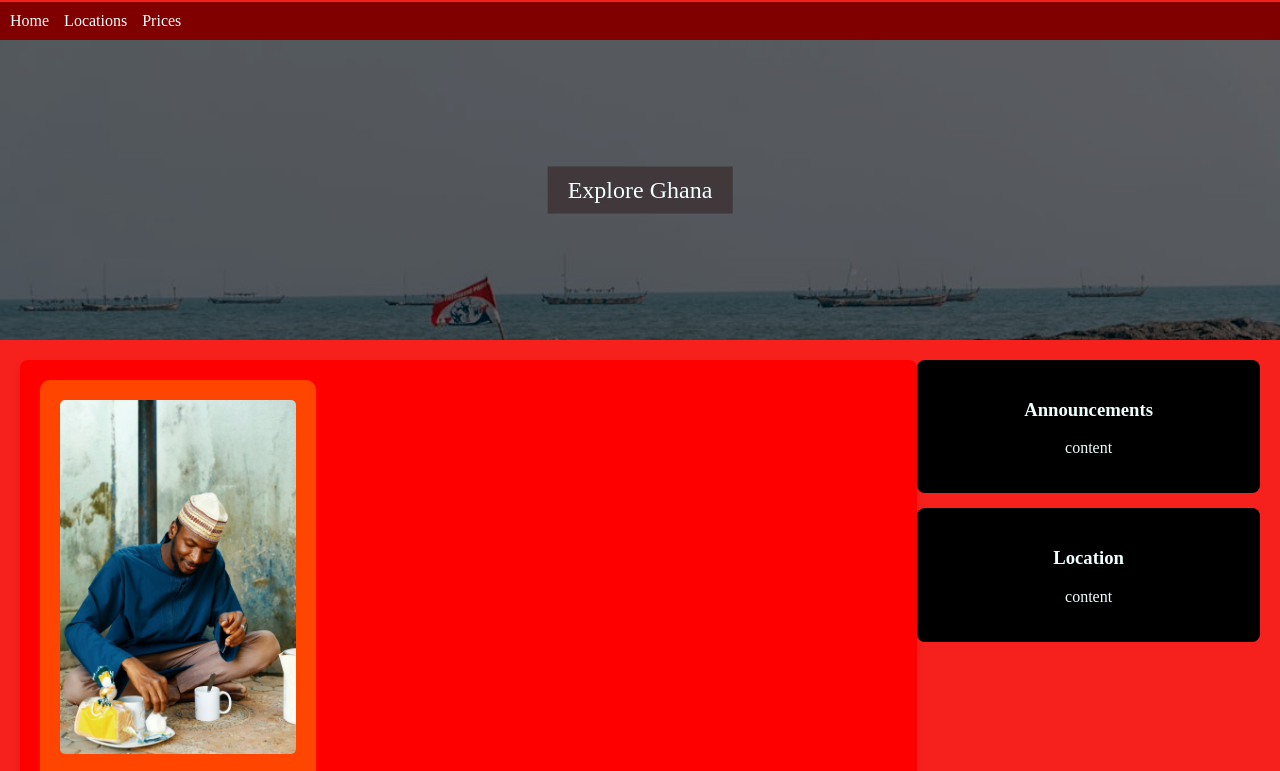
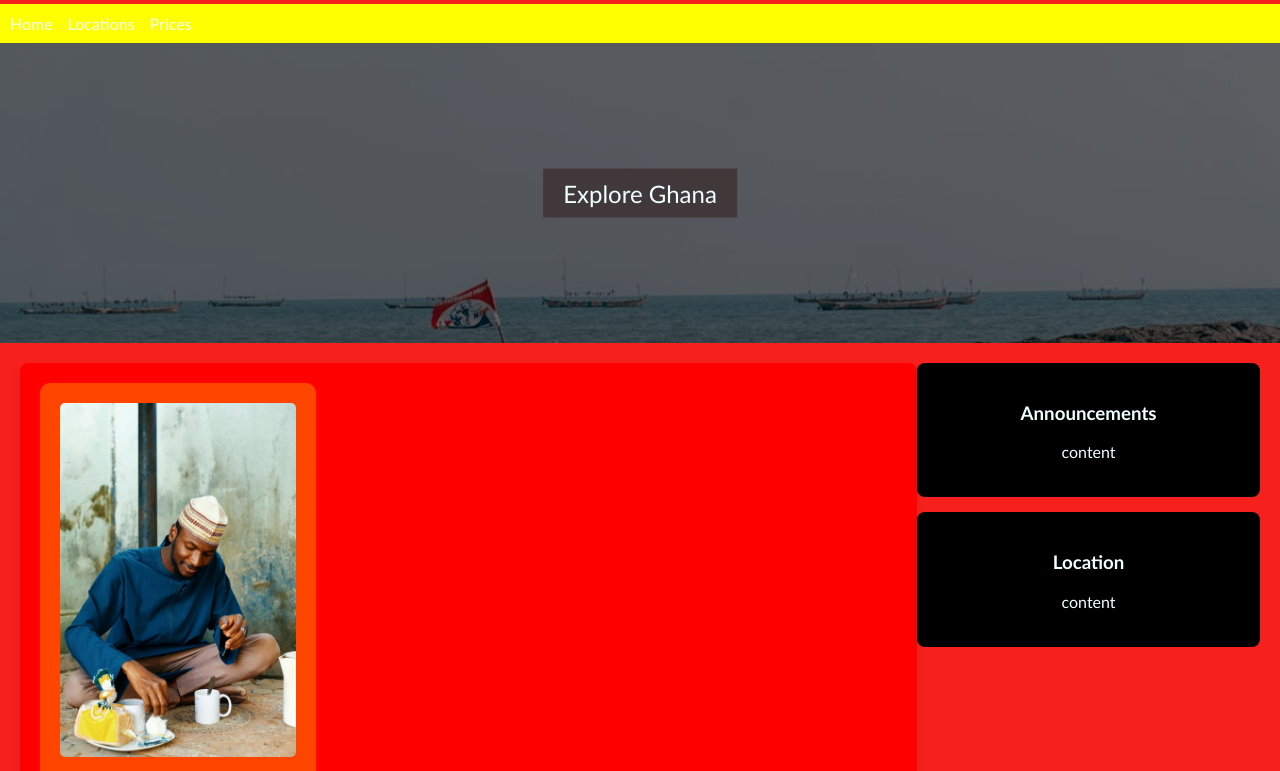
Before and after one commit to ryaber-ux/ET710, a plain HTML site: page Project1/Project1.html in a window 1280 px wide. Shown: the part 75-846 px from the top of the page. Drawn offline with Linux system fonts and the light colour scheme; files that its build step writes are made by us from their sources; files whose address does not match are found by name.

Commit message:
Update Project1.html

```diff
--- a/Project1/Project1.html
+++ b/Project1/Project1.html
@@ -4,7 +4,7 @@
     <meta charset="UTF-8">
     <meta name="viewport" content="width=device-width, initial-scale=1.0">
     <title>Project 1</title>
-    <link rel="stylesheet" href="lab10.css">
+    <link rel="stylesheet" href="Project1.css">
 </head>
 <body>
 
```
